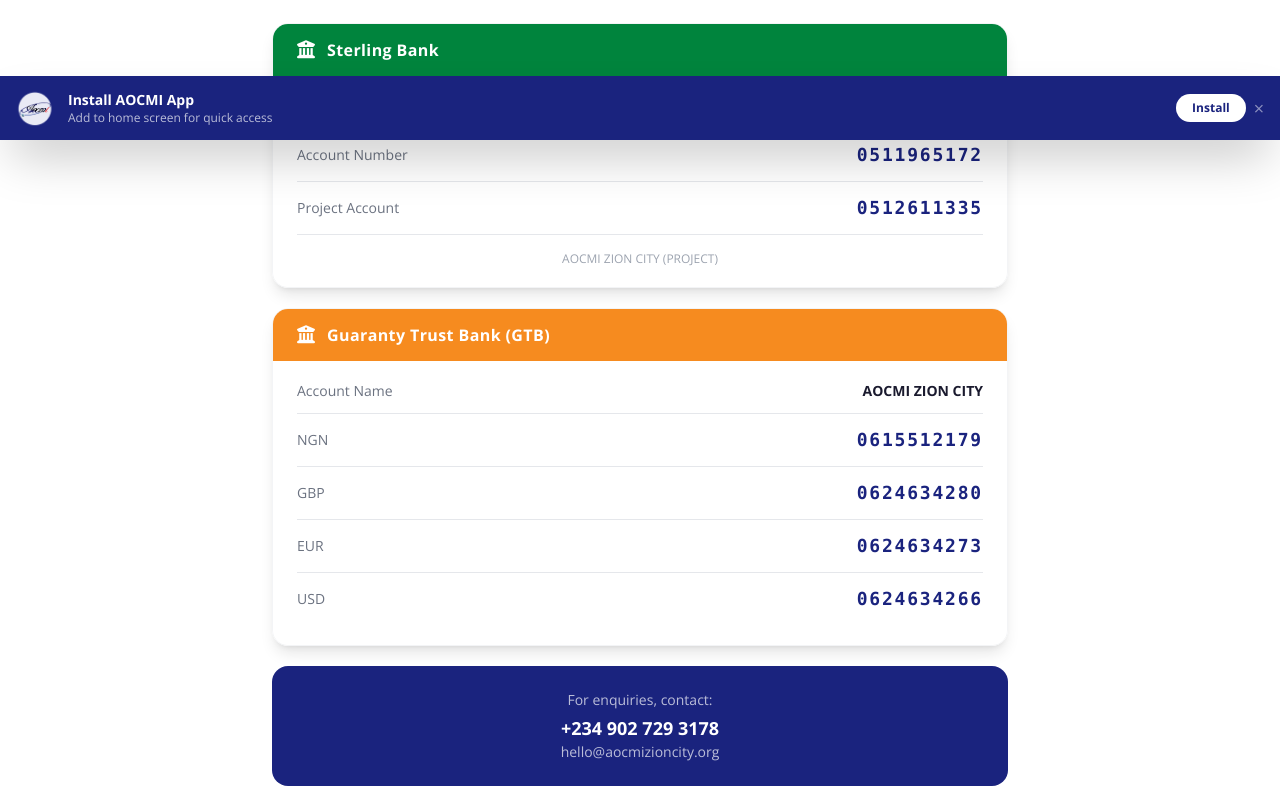
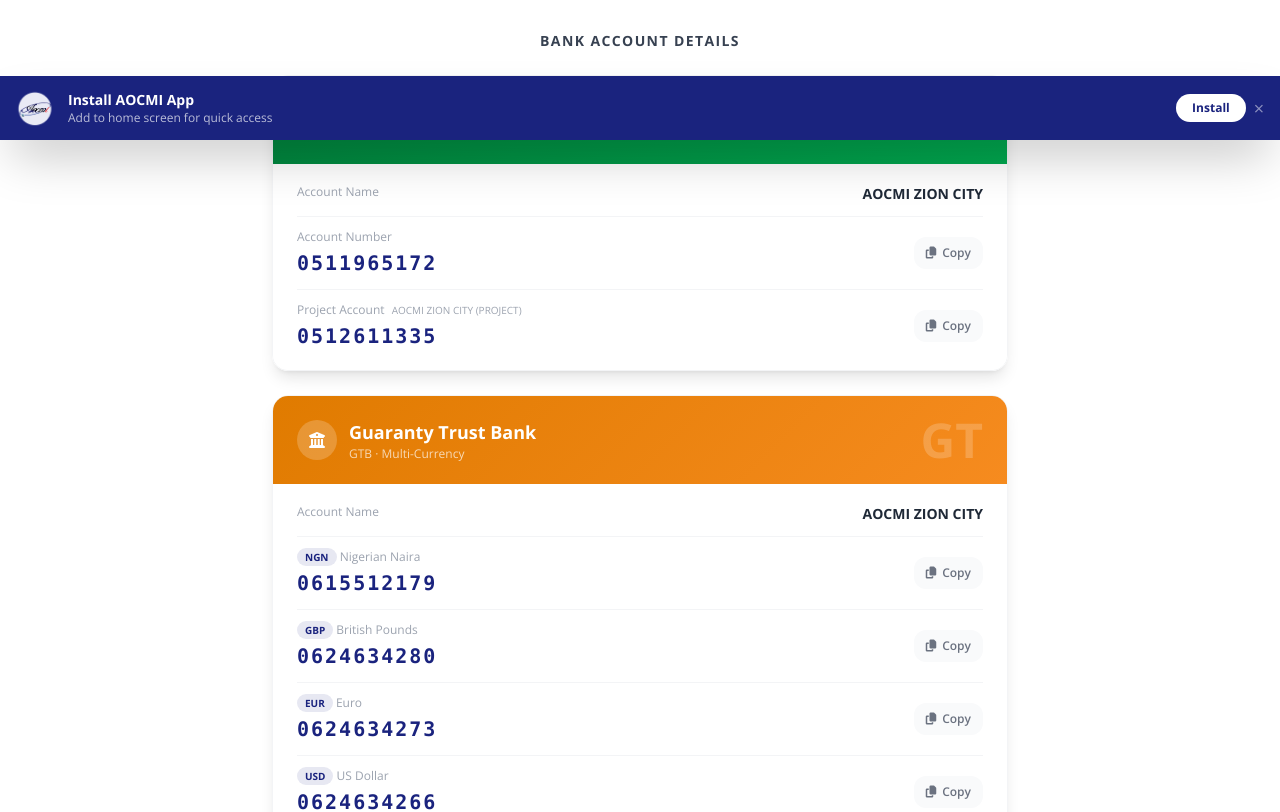
Before and after one commit to Kararzoe/aocmi-zioncity, a Nuxt app: page /givings in a window 1280 px wide. Shown: the part 660-1472 px from the top of the page. Built offline with nearby package versions, Linux system fonts and the light colour scheme; no server answers.

Commit message:
feat: restyle givings page with animated bank cards and copy buttons

```diff
--- a/pages/givings.vue
+++ b/pages/givings.vue
@@ -4,11 +4,16 @@
       <span class="text-white/60 uppercase tracking-[0.2em] text-sm">Partner With Us</span>
       <h1 class="text-4xl md:text-5xl font-bold mt-2">Givings</h1>
     </div>
+
     <section class="py-16">
-      <div class="max-w-3xl mx-auto px-4 text-center">
-        <p class="text-gray-500 text-lg leading-relaxed mb-10">There's no telling what impact you will make as you join us in partnership with God to take the gospel to the ends of the earth.</p>
-        <div class="grid md:grid-cols-2 gap-6 mb-10">
-          <div v-for="g in givingTypes" :key="g.title" class="bg-gray-50 p-8 rounded-2xl text-center">
+      <div class="max-w-3xl mx-auto px-4">
+        <p class="text-gray-500 text-center text-lg leading-relaxed mb-10">
+          There's no telling what impact you will make as you join us in partnership with God to take the gospel to the ends of the earth.
+        </p>
+
+        <div class="grid md:grid-cols-2 gap-6 mb-12">
+          <div v-for="g in givingTypes" :key="g.title"
+            class="bg-gray-50 p-8 rounded-2xl text-center hover:shadow-lg transition-shadow duration-300">
             <div class="w-14 h-14 rounded-full bg-[#1a237e]/10 flex items-center justify-center mx-auto mb-4">
               <i :class="`fas ${g.icon} text-[#1a237e] text-xl`" />
             </div>
@@ -16,53 +21,95 @@
             <p class="text-gray-500 text-sm">{{ g.desc }}</p>
           </div>
         </div>
-        <div class="space-y-5">
+
+        <h2 class="text-center font-bold text-gray-700 mb-6 uppercase tracking-widest text-sm">Bank Account Details</h2>
+
+        <div class="space-y-6">
+
           <!-- Sterling Bank -->
-          <div class="rounded-2xl overflow-hidden shadow-lg border border-gray-100">
-            <div class="bg-[#00843D] text-white px-6 py-3 flex items-center gap-3">
-              <i class="fas fa-university text-lg" />
-              <span class="font-bold tracking-wide">Sterling Bank</span>
+          <div class="bank-card" style="animation-delay: 0s">
+            <div class="bank-header" style="background: linear-gradient(135deg, #00843D, #00a84f)">
+              <div class="flex items-center gap-3">
+                <div class="w-10 h-10 bg-white/20 rounded-full flex items-center justify-center">
+                  <i class="fas fa-university text-white" />
+                </div>
+                <div>
+                  <p class="font-bold text-lg">Sterling Bank</p>
+                  <p class="text-white/70 text-xs">Commercial Bank</p>
+                </div>
+              </div>
+              <div class="text-white/20 text-5xl font-black">SB</div>
             </div>
-            <div class="bg-white px-6 py-5 space-y-3">
-              <div class="flex justify-between items-center border-b pb-3">
-                <span class="text-gray-500 text-sm">Account Name</span>
-                <span class="font-bold text-sm">AOCMI ZION CITY</span>
+            <div class="bank-body">
+              <div class="account-name-row">
+                <span class="label">Account Name</span>
+                <span class="value">AOCMI ZION CITY</span>
               </div>
-              <div class="flex justify-between items-center border-b pb-3">
-                <span class="text-gray-500 text-sm">Account Number</span>
-                <span class="font-mono font-bold text-[#1a237e] text-lg tracking-widest">0511965172</span>
+              <div class="account-row">
+                <div>
+                  <p class="label">Account Number</p>
+                  <p class="number">0511965172</p>
+                </div>
+                <button @click="copy('0511965172', 'sterling-main')" class="copy-btn">
+                  <i :class="copied === 'sterling-main' ? 'fas fa-check text-green-500' : 'fas fa-copy'" />
+                  <span>{{ copied === 'sterling-main' ? 'Copied!' : 'Copy' }}</span>
+                </button>
               </div>
-              <div class="flex justify-between items-center border-b pb-3">
-                <span class="text-gray-500 text-sm">Project Account</span>
-                <span class="font-mono font-bold text-[#1a237e] text-lg tracking-widest">0512611335</span>
+              <div class="account-row border-t border-gray-100 pt-3">
+                <div>
+                  <p class="label">Project Account <span class="text-[10px] text-gray-400 ml-1">AOCMI ZION CITY (PROJECT)</span></p>
+                  <p class="number">0512611335</p>
+                </div>
+                <button @click="copy('0512611335', 'sterling-project')" class="copy-btn">
+                  <i :class="copied === 'sterling-project' ? 'fas fa-check text-green-500' : 'fas fa-copy'" />
+                  <span>{{ copied === 'sterling-project' ? 'Copied!' : 'Copy' }}</span>
+                </button>
               </div>
-              <p class="text-xs text-gray-400 pt-1">AOCMI ZION CITY (PROJECT)</p>
             </div>
           </div>
 
           <!-- GTBank -->
-          <div class="rounded-2xl overflow-hidden shadow-lg border border-gray-100">
-            <div class="bg-[#F68B1F] text-white px-6 py-3 flex items-center gap-3">
-              <i class="fas fa-university text-lg" />
-              <span class="font-bold tracking-wide">Guaranty Trust Bank (GTB)</span>
+          <div class="bank-card" style="animation-delay: 0.15s">
+            <div class="bank-header" style="background: linear-gradient(135deg, #e07b00, #F68B1F)">
+              <div class="flex items-center gap-3">
+                <div class="w-10 h-10 bg-white/20 rounded-full flex items-center justify-center">
+                  <i class="fas fa-university text-white" />
+                </div>
+                <div>
+                  <p class="font-bold text-lg">Guaranty Trust Bank</p>
+                  <p class="text-white/70 text-xs">GTB · Multi-Currency</p>
+                </div>
+              </div>
+              <div class="text-white/20 text-5xl font-black">GT</div>
             </div>
-            <div class="bg-white px-6 py-5 space-y-3">
-              <div class="flex justify-between items-center border-b pb-3">
-                <span class="text-gray-500 text-sm">Account Name</span>
-                <span class="font-bold text-sm">AOCMI ZION CITY</span>
+            <div class="bank-body">
+              <div class="account-name-row">
+                <span class="label">Account Name</span>
+                <span class="value">AOCMI ZION CITY</span>
               </div>
-              <div v-for="acc in gtbAccounts" :key="acc.number" class="flex justify-between items-center border-b pb-3 last:border-0">
-                <span class="text-gray-500 text-sm">{{ acc.currency }}</span>
-                <span class="font-mono font-bold text-[#1a237e] text-lg tracking-widest">{{ acc.number }}</span>
+              <div v-for="(acc, i) in gtbAccounts" :key="acc.number"
+                class="account-row" :class="i > 0 ? 'border-t border-gray-100 pt-3' : ''">
+                <div>
+                  <p class="label flex items-center gap-2">
+                    <span class="currency-badge">{{ acc.currency }}</span>
+                    {{ acc.label }}
+                  </p>
+                  <p class="number">{{ acc.number }}</p>
+                </div>
+                <button @click="copy(acc.number, acc.currency)" class="copy-btn">
+                  <i :class="copied === acc.currency ? 'fas fa-check text-green-500' : 'fas fa-copy'" />
+                  <span>{{ copied === acc.currency ? 'Copied!' : 'Copy' }}</span>
+                </button>
               </div>
             </div>
           </div>
 
-          <div class="bg-[#1a237e] text-white p-6 rounded-2xl text-center">
-            <p class="text-white/70 text-sm mb-1">For enquiries, contact:</p>
-            <p class="text-lg font-bold">{{ givings?.phone || '+234 902 729 3178' }}</p>
-            <p class="text-white/70 text-sm">{{ givings?.email || 'hello@aocmizioncity.org' }}</p>
-          </div>
+        </div>
+
+        <div class="mt-8 bg-[#1a237e] text-white p-6 rounded-2xl text-center">
+          <p class="text-white/70 text-sm mb-1">For enquiries, contact:</p>
+          <p class="text-lg font-bold">{{ givings?.phone || '+234 902 729 3178' }}</p>
+          <p class="text-white/70 text-sm">{{ givings?.email || 'hello@aocmizioncity.org' }}</p>
         </div>
       </div>
     </section>
@@ -72,11 +119,19 @@
 <script setup>
 const { data: givingsData } = await useFetch('/api/givings')
 const givings = computed(() => givingsData.value)
+const copied = ref(null)
+
+const copy = (text, key) => {
+  navigator.clipboard.writeText(text)
+  copied.value = key
+  setTimeout(() => { copied.value = null }, 2000)
+}
+
 const gtbAccounts = [
-  { currency: 'NGN', number: '0615512179' },
-  { currency: 'GBP', number: '0624634280' },
-  { currency: 'EUR', number: '0624634273' },
-  { currency: 'USD', number: '0624634266' },
+  { currency: 'NGN', label: 'Nigerian Naira', number: '0615512179' },
+  { currency: 'GBP', label: 'British Pounds', number: '0624634280' },
+  { currency: 'EUR', label: 'Euro', number: '0624634273' },
+  { currency: 'USD', label: 'US Dollar', number: '0624634266' },
 ]
 const givingTypes = [
   { icon: 'fa-church', title: 'Tithes & Offerings', desc: 'Support the work of the ministry' },
@@ -84,3 +139,42 @@
 ]
 useHead({ title: 'Givings' })
 </script>
+
+<style scoped>
+.bank-card {
+  @apply rounded-2xl overflow-hidden shadow-lg border border-gray-100;
+  opacity: 0;
+  animation: slideUp 0.5s ease forwards;
+}
+.bank-header {
+  @apply px-6 py-5 text-white flex items-center justify-between;
+}
+.bank-body {
+  @apply bg-white px-6 py-5 space-y-3;
+}
+.account-name-row {
+  @apply flex justify-between items-center border-b border-gray-100 pb-3 mb-1;
+}
+.account-row {
+  @apply flex justify-between items-center gap-3;
+}
+.label {
+  @apply text-gray-400 text-xs mb-1 block;
+}
+.value {
+  @apply font-bold text-sm text-gray-800;
+}
+.number {
+  @apply font-mono font-bold text-[#1a237e] text-xl tracking-widest;
+}
+.copy-btn {
+  @apply flex items-center gap-1.5 bg-gray-50 hover:bg-[#1a237e] hover:text-white text-gray-500 text-xs font-semibold px-3 py-2 rounded-xl transition-all duration-200 shrink-0;
+}
+.currency-badge {
+  @apply bg-[#1a237e]/10 text-[#1a237e] text-[10px] font-bold px-2 py-0.5 rounded-full;
+}
+@keyframes slideUp {
+  from { opacity: 0; transform: translateY(24px); }
+  to   { opacity: 1; transform: translateY(0); }
+}
+</style>
```
